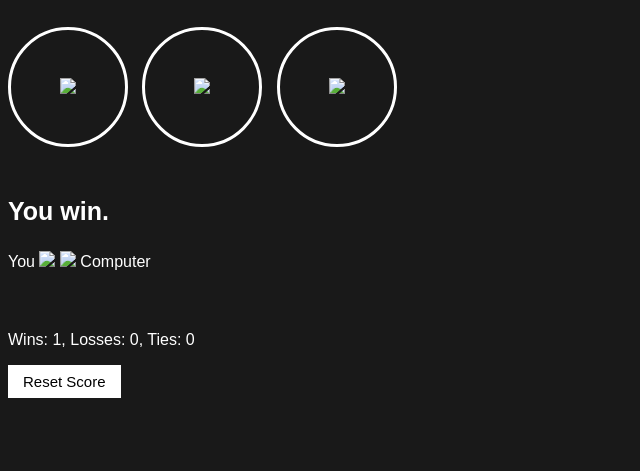
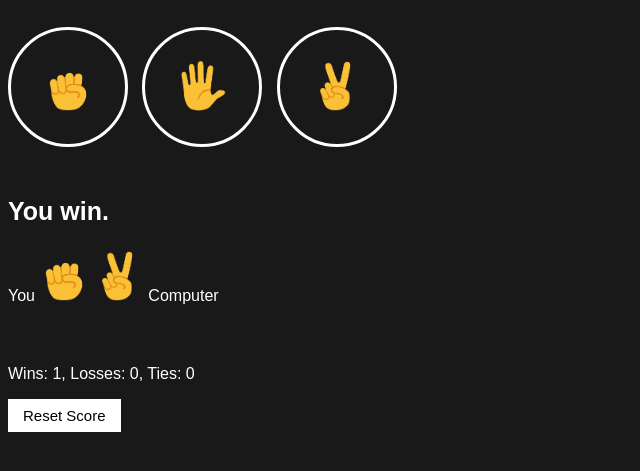
Before and after one commit to K3NT0Z4K1/rock-paper-scissor, a plain HTML site: page index.html in a window 1280 px wide. Both pictures are taken after a click on the button 68 px from the left and 154 px from the top of the page. Shown: the part 67-538 px from the top of the page, without its empty margins (0-640 px from the left). Drawn offline with Linux system fonts and the light colour scheme.

Commit message:
Corrected some

```diff
--- a/index.html
+++ b/index.html
@@ -9,19 +9,19 @@
     <button onclick="
       playGame('rock');
     " class="move-button">
-      <img src="images/rock-emoji.png" class="move-icon">
+      <img src="./icons/rock-emoji.png" class="move-icon">
     </button>
 
     <button onclick="
       playGame('paper');
     " class="move-button">
-      <img src="images/paper-emoji.png" class="move-icon">
+      <img src="./icons/paper-emoji.png" class="move-icon">
     </button>
 
     <button onclick="
       playGame('scissors');
     " class="move-button">
-      <img src="images/scissors-emoji.png" class="move-icon">
+      <img src="./icons/scissors-emoji.png" class="move-icon">
     </button>
 
     <p class="js-result result"></p>
--- a/script.js
+++ b/script.js
@@ -64,8 +64,8 @@ function playGame(playerMove) {
   document.querySelector('.js-result').innerHTML = result;
 
   document.querySelector('.js-moves').innerHTML = `You
-<img src="images/${playerMove}-emoji.png" class="move-icon">
-<img src="images/${computerMove}-emoji.png" class="move-icon">
+<img src="icons/${playerMove}-emoji.png" class="move-icon">
+<img src="icons/${computerMove}-emoji.png" class="move-icon">
 Computer`;
 }
 
```
